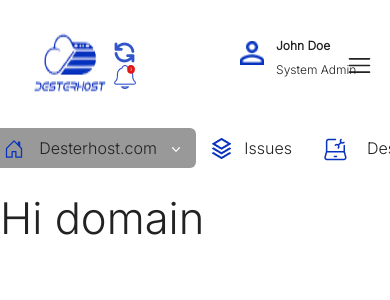
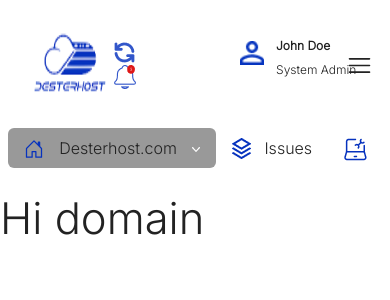
Before and after one commit to Michvista/desterhost-dashboard, a React (Create React App) app: page / in a window 390 px wide. Shown: the top 300 px of the page. Built offline with nearby package versions, Linux system fonts and the light colour scheme.

Commit message:
Update home.css

```diff
--- a/src/pages/home.css
+++ b/src/pages/home.css
@@ -794,7 +794,7 @@ overflow-x:auto;
 margin:auto;
 }
 
-	.insightsChart, .activedomains, .table{
+	.insightsChart, .activedomains, .table, .flex{
         width: 90%;
 	overflow-x:auto;
 	margin:auto;
@@ -825,8 +825,8 @@ width:100% !important;
     }
 
 
-	.billHistory{
-        width:100%;
+	.billHistory, .inv{
+        width:90%;
 	overflow-x:auto;
 
 	}
```
